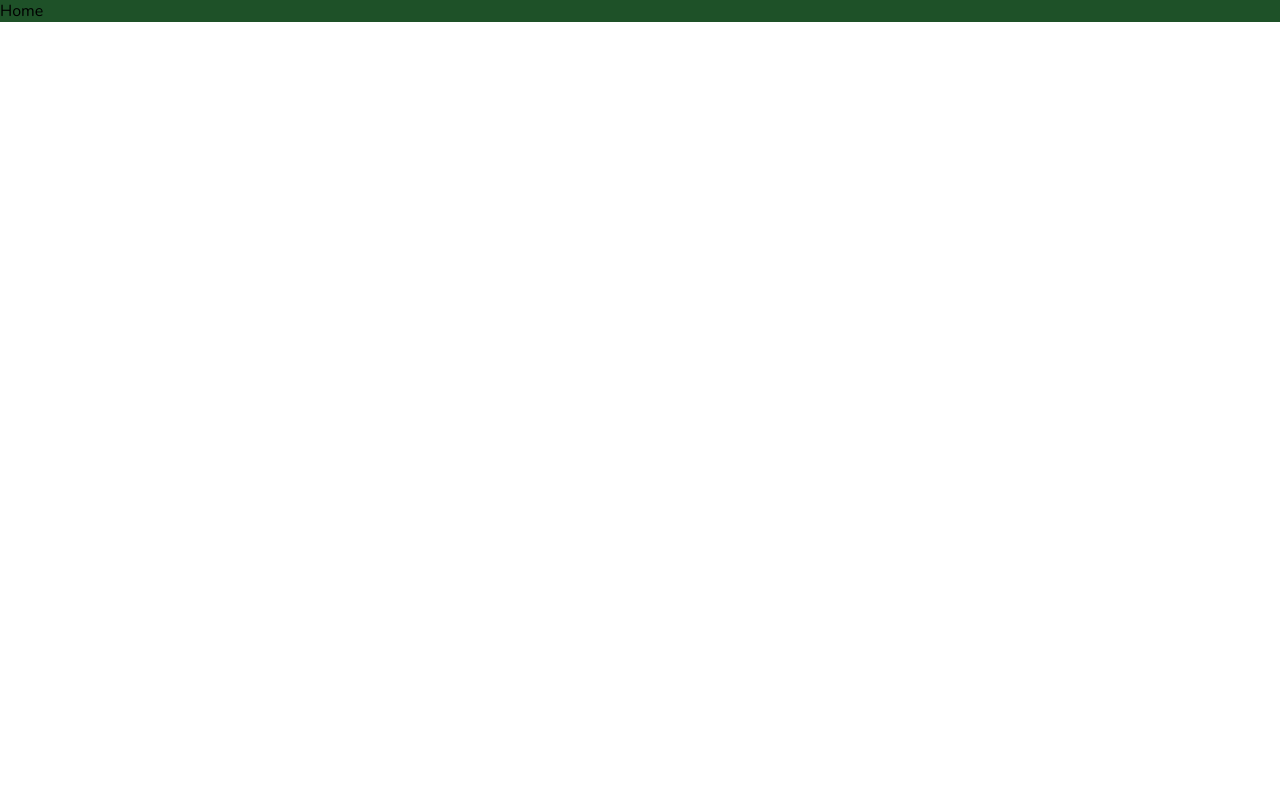
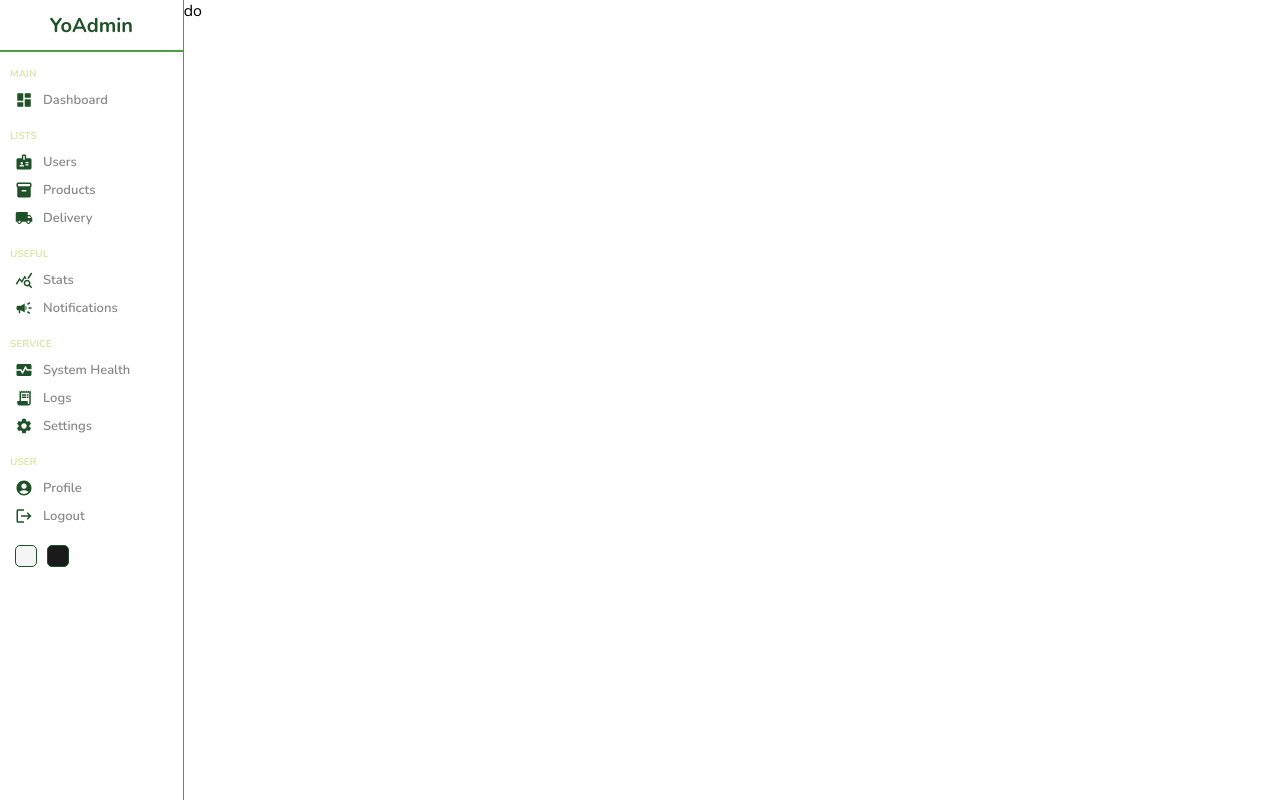
Before and after one commit to Blueprint-Avenue/yoadmin, a React (Create React App) app: page / in a window 1280 px wide. Built offline with nearby package versions, Linux system fonts and the light colour scheme.

Commit message:
completed sidebar component/scss styles

```diff
--- a/package.json
+++ b/package.json
@@ -3,6 +3,10 @@
   "version": "0.1.0",
   "private": true,
   "dependencies": {
+    "@emotion/react": "^11.9.0",
+    "@emotion/styled": "^11.8.1",
+    "@mui/icons-material": "^5.6.2",
+    "@mui/material": "^5.7.0",
     "@testing-library/jest-dom": "^5.16.4",
     "@testing-library/react": "^13.2.0",
     "@testing-library/user-event": "^13.5.0",
--- /dev/null
+++ b/src/components/sidebar/Sidebar.js
@@ -0,0 +1,85 @@
+import "./sidebar.scss";
+import DashboardIcon from "@mui/icons-material/Dashboard";
+import BadgeIcon from "@mui/icons-material/Badge";
+import InventoryIcon from "@mui/icons-material/Inventory";
+import LocalShippingIcon from "@mui/icons-material/LocalShipping";
+import QueryStatsIcon from "@mui/icons-material/QueryStats";
+import MonitorHeartIcon from "@mui/icons-material/MonitorHeart";
+import CampaignIcon from "@mui/icons-material/Campaign";
+import ReceiptLongIcon from "@mui/icons-material/ReceiptLong";
+import SettingsIcon from "@mui/icons-material/Settings";
+import AccountCircleIcon from "@mui/icons-material/AccountCircle";
+import LogoutIcon from "@mui/icons-material/Logout";
+
+const Sidebar = () => {
+	return (
+		<div className="sidebar">
+			{/* Logo Header */}
+			<div className="top">
+				<span className="logo">YoAdmin</span>
+			</div>
+			<hr />
+			{/* List Section */}
+			<div className="center">
+				<ul>
+					<p className="title">MAIN</p>
+					<li>
+						<DashboardIcon className="icon" />
+						<span>Dashboard</span>
+					</li>
+					<p className="title">LISTS</p>
+					<li>
+						<BadgeIcon className="icon" />
+						<span>Users</span>
+					</li>
+					<li>
+						<InventoryIcon className="icon" />
+						<span>Products</span>
+					</li>
+					<li>
+						<LocalShippingIcon className="icon" />
+						<span>Delivery</span>
+					</li>
+					<p className="title">USEFUL</p>
+					<li>
+						<QueryStatsIcon className="icon" />
+						<span>Stats</span>
+					</li>
+					<li>
+						<CampaignIcon className="icon" />
+						<span>Notifications</span>
+					</li>
+					<p className="title">SERVICE</p>
+					<li>
+						<MonitorHeartIcon className="icon" />
+						<span>System Health</span>
+					</li>
+					<li>
+						<ReceiptLongIcon className="icon" />
+						<span>Logs</span>
+					</li>
+					<li>
+						<SettingsIcon className="icon" />
+						<span>Settings</span>
+					</li>
+					<p className="title">USER</p>
+					<li>
+						<AccountCircleIcon className="icon" />
+						<span>Profile</span>
+					</li>
+					<li>
+						<LogoutIcon className="icon" />
+						<span>Logout</span>
+					</li>
+				</ul>
+			</div>
+			{/* Toggle light/dark mode */}
+			<div className="bottom">
+				<div className="color__Option"></div>
+				<div className="color__Option"></div>
+			</div>
+		</div>
+	);
+};
+
+export default Sidebar;
--- /dev/null
+++ b/src/components/sidebar/sidebar.scss
@@ -0,0 +1,82 @@
+.sidebar{
+    flex: 1;
+    border-right: 0.5px solid #4E9F3D;
+    min-height: 100vh;
+    background-color: white;
+    .top{
+        height: 50px;
+        display: flex;
+        align-items: center;
+        justify-content: center;
+
+        .logo{
+            font-size: 20px;
+            font-weight: bold;
+            color: #1E5128;
+        }
+    }
+    hr{
+        height: 0;
+        border: 0.5px solid #4E9F3D;
+    }
+    .center{
+        padding-left: 10px;
+
+        ul{
+            list-style: none;
+            margin: 0;
+            padding: 0;
+
+            .title {
+                font-size: 10px;
+                font-weight: bold;
+                color: #D8E9A8;
+                margin-top: 15px;
+                margin-bottom: 5px;
+            }
+            li{
+                display: flex;
+                align-items: center;
+                padding: 5px;
+                cursor: pointer;
+
+                &:hover {
+                    background-color: #D8E9A8;
+                }
+                .icon{
+                    font-size: 18px;
+                    color: #1E5128;
+                }
+                span{
+                    font-size: 13px;
+                    font-weight: 600;
+                    color: #888;
+                    margin-left: 10px;
+                }
+            }
+        }
+
+    }
+    .bottom{
+        display: flex;
+        align-items: center;
+        margin: 10px;
+
+        .color__Option{
+            width: 20px;
+        height: 20px;
+        border-radius: 5px;
+        border: 1px solid #1E5128;
+        cursor: pointer;
+        margin: 5px;
+
+        &:nth-child(1){
+            background-color: whitesmoke;
+        }
+        &:nth-child(2) {
+            background-color: #191A19;
+        }
+
+    }
+    }
+}
--- a/src/pages/home/Home.js
+++ b/src/pages/home/Home.js
@@ -1,7 +1,15 @@
+import Sidebar from "../../components/sidebar/Sidebar";
 import "./home.scss";
 
 const Home = () => {
-	return <div className="home">Home</div>;
+	return (
+		<div className="home">
+			{/* Navbar Component */}
+			{/* SideBar Component */}
+			<Sidebar />
+			<div className="homeContainer">do</div>
+		</div>
+	);
 };
 
 export default Home;
--- a/src/pages/home/home.scss
+++ b/src/pages/home/home.scss
@@ -1,4 +1,7 @@
 .home{
-    background-color: #1E5128;
+    display: flex;
 
+    .homeContainer{
+        flex: 6;
+    }
 }
```
Also changed, not shown: src/components/navbar/Navbar.js (added, +7 -0 lines), src/components/navbar/navbar.scss (added), 1 other file (tests, documents, lock files or other folders).
